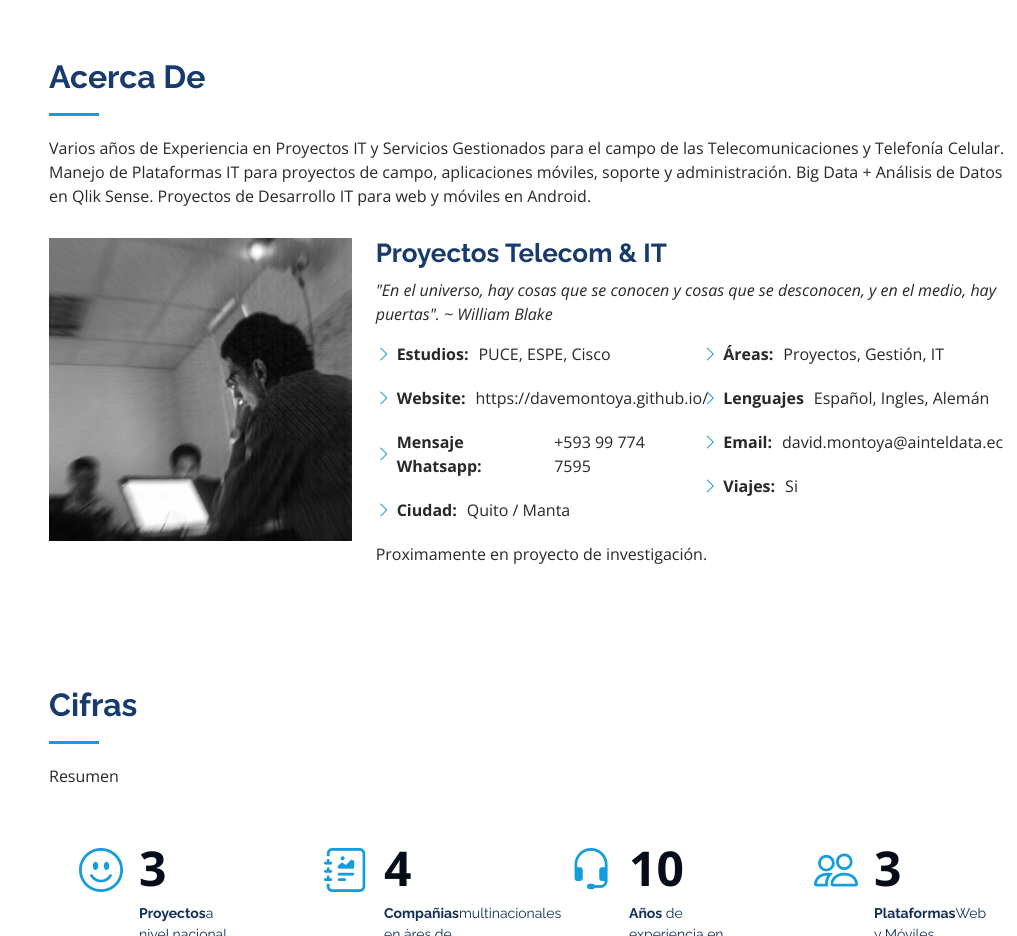
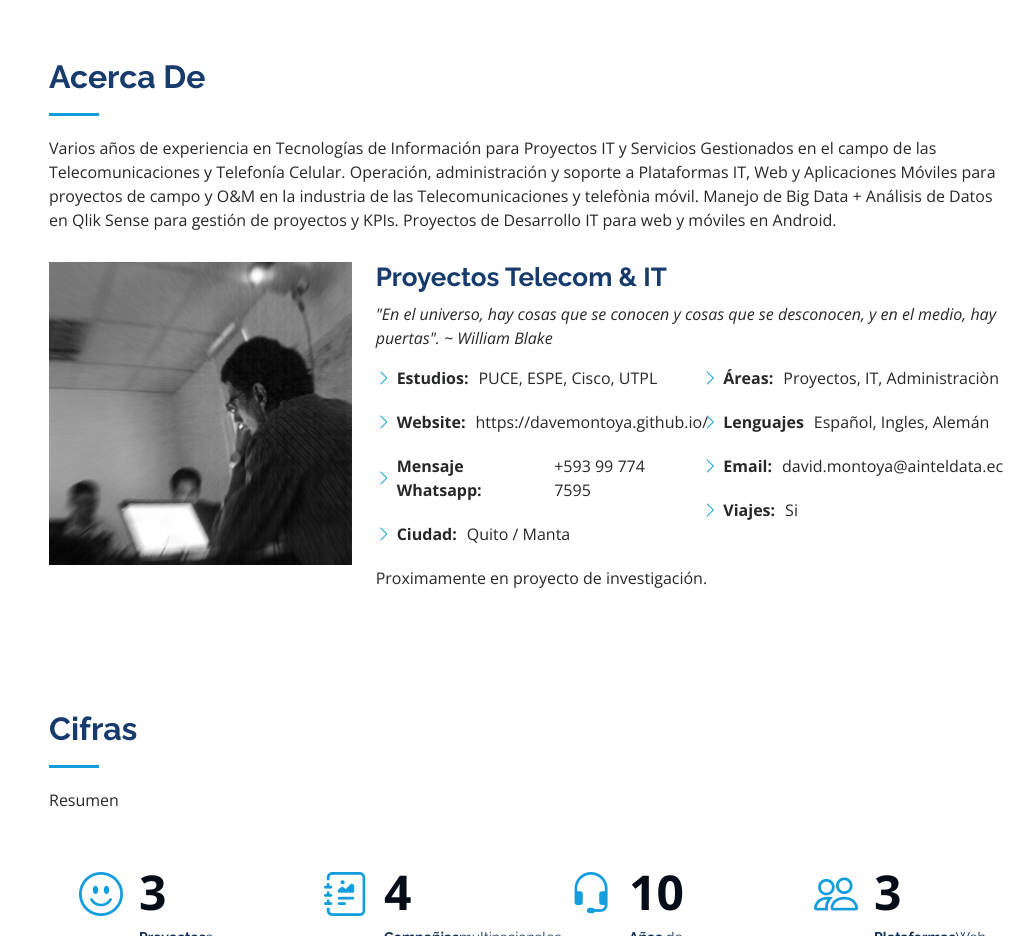
Before and after one commit to DaveMontoya/davemontoya.github.io, a plain HTML site: page index.html in a window 1280 px wide. Shown: the part 802-1738 px from the top of the page, without its empty margins (263-1280 px from the left). Drawn offline with nearby package versions, Linux system fonts and the light colour scheme.

Commit message:
subida 2 index update

```diff
--- a/index.html
+++ b/index.html
@@ -88,7 +88,7 @@
 
         <div class="section-title">
           <h2>Acerca De</h2>
-          <p>Varios años de Experiencia en Proyectos IT y Servicios Gestionados para el campo de las Telecomunicaciones y Telefonía Celular. Manejo de Plataformas IT para proyectos de campo, aplicaciones móviles, soporte y administración. Big Data + Análisis de Datos en Qlik Sense. Proyectos de Desarrollo IT para web y móviles en Android.</p>
+          <p>Varios años de experiencia en Tecnologías de Información para Proyectos IT y Servicios Gestionados en el campo de las Telecomunicaciones y Telefonía Celular. Operación, administración y soporte a Plataformas IT, Web y Aplicaciones Móviles para proyectos de campo y O&M en la industria de las Telecomunicaciones y telefònia móvil. Manejo de Big Data + Análisis de Datos en Qlik Sense para gestión de proyectos y KPIs. Proyectos de Desarrollo IT para web y móviles en Android.</p>
         </div>
 
         <div class="row">
@@ -103,7 +103,7 @@
             <div class="row">
               <div class="col-lg-6">
                 <ul>
-                  <li><i class="bi bi-chevron-right"></i> <strong>Estudios:</strong> <span>PUCE, ESPE, Cisco</span></li>
+                  <li><i class="bi bi-chevron-right"></i> <strong>Estudios:</strong> <span>PUCE, ESPE, Cisco, UTPL</span></li>
                   <li><i class="bi bi-chevron-right"></i> <strong>Website:</strong> <span>https://davemontoya.github.io/</span></li>
                   <li><i class="bi bi-chevron-right"></i> <strong>Mensaje Whatsapp:</strong> <span>+593 99 774 7595</span></li>
                   <li><i class="bi bi-chevron-right"></i> <strong>Ciudad:</strong> <span>Quito / Manta</span></li>
@@ -111,7 +111,7 @@
               </div>
               <div class="col-lg-6">
                 <ul>
-                  <li><i class="bi bi-chevron-right"></i> <strong>Áreas: </strong> <span>Proyectos, Gestión, IT</span></li>
+                  <li><i class="bi bi-chevron-right"></i> <strong>Áreas: </strong> <span>Proyectos, IT, Administraciòn</span></li>
                   <li><i class="bi bi-chevron-right"></i> <strong>Lenguajes</strong> <span>Español, Ingles, Alemán</span></li>
                   <li><i class="bi bi-chevron-right"></i> <strong>Email:</strong> <span>david.montoya@ainteldata.ec</span></li>
                   <li><i class="bi bi-chevron-right"></i> <strong>Viajes:</strong> <span>Si</span></li>
```
